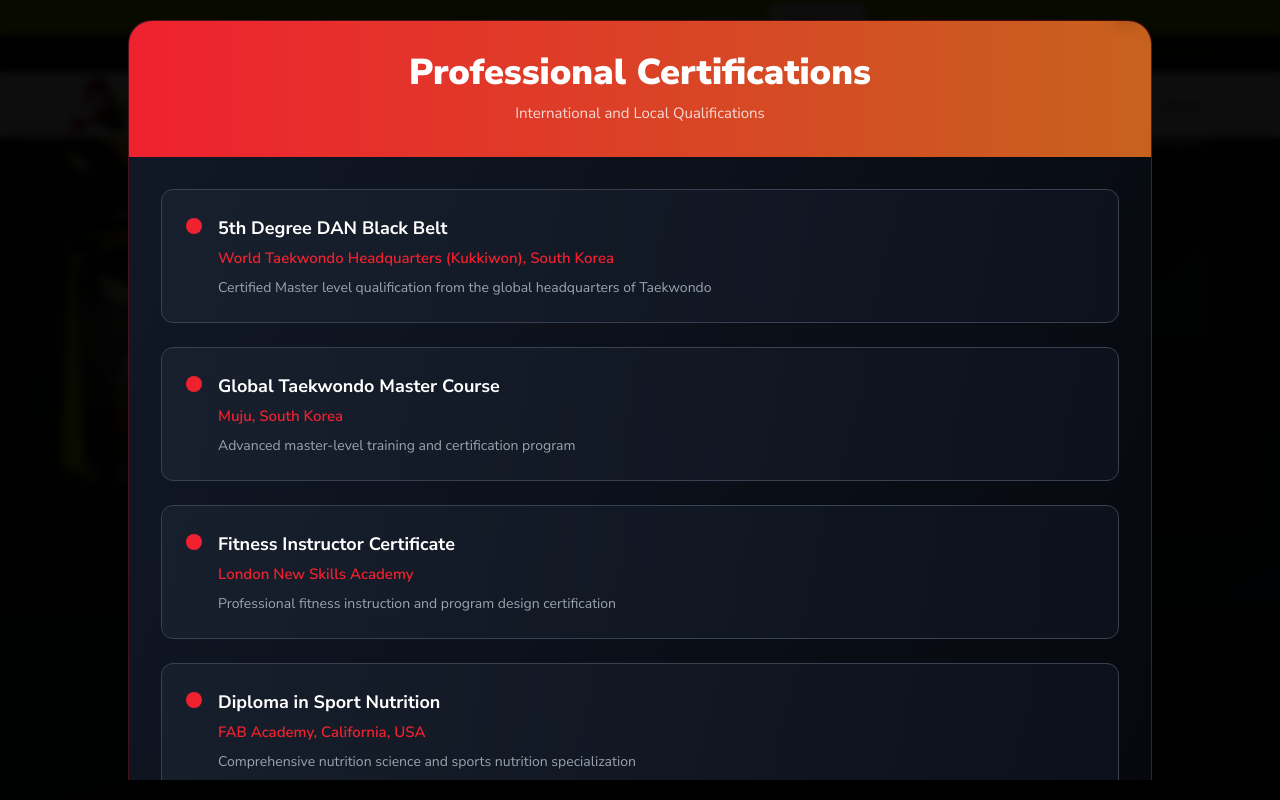
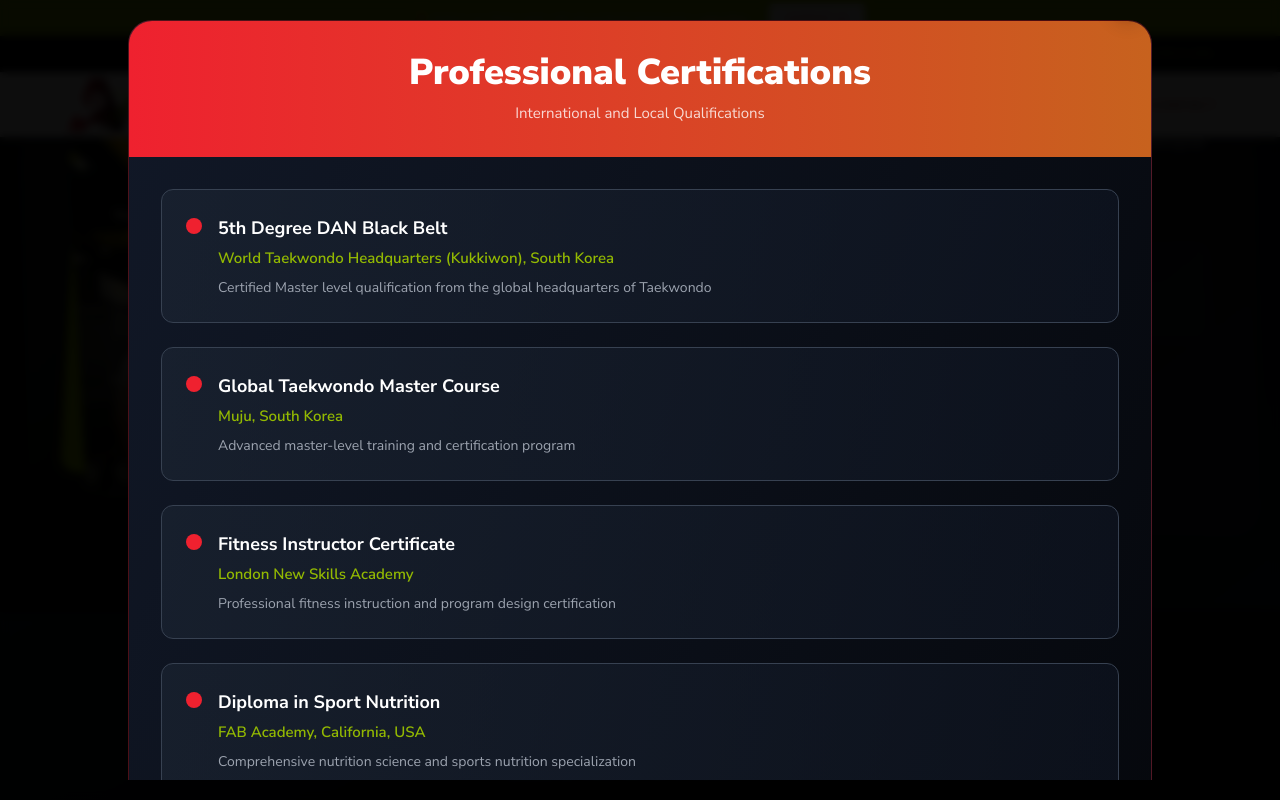
Before and after one commit to Nebyat19/ActionFitness, a Vue app: page / in a window 1280 px wide. Both pictures are taken after a click on the button "View Certifications". Shown: the part 4634-5434 px from the top of the page. Built offline with nearby package versions, Linux system fonts and the light colour scheme; a web font is replaced by a local one.

Commit message:
refactor: update color scheme in Founder component for improved visual consistency and enhance text styling for better readability

```diff
--- a/src/components/Founder.vue
+++ b/src/components/Founder.vue
@@ -250,7 +250,7 @@
         <div class="bg-gradient-to-br from-gray-900 to-black rounded-3xl overflow-hidden shadow-2xl border border-primary-red/30" @click.stop>
 
           <!-- Mobile Close Button -->
-          <div class="md:hidden sticky top-0 z-30 bg-gradient-to-r from-primary-red to-accent-orange p-4 flex justify-between items-center">
+          <div class="md:hidden sticky top-0 z-30 bg-gradient-to-r from-red-900 to-primary-green p-4 flex justify-between items-center">
             <h2 class="text-xl font-bold text-white">Certifications</h2>
             <button
               @click="closeCertificationsModal"
@@ -286,7 +286,7 @@
                 <div class="w-4 h-4 bg-primary-red rounded-full mt-1 flex-shrink-0"></div>
                 <div>
                   <h4 class="text-white font-bold text-lg mb-1">{{ cert.title }}</h4>
-                  <p class="text-primary-red font-semibold mb-2">{{ cert.institution }}</p>
+                  <p class="text-primary-green font-semibold mb-2">{{ cert.institution }}</p>
                   <p class="text-gray-400 text-sm">{{ cert.description }}</p>
                 </div>
               </div>
```
